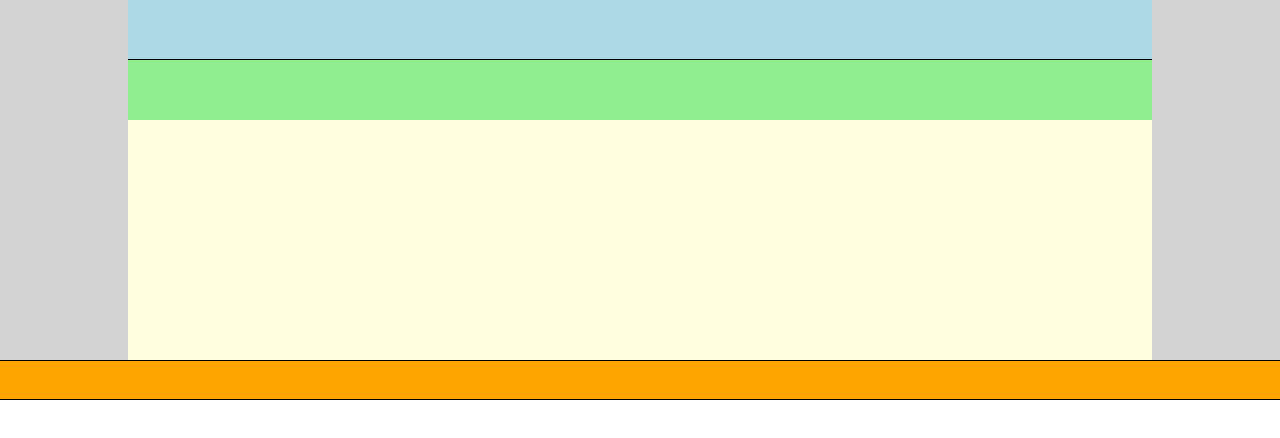
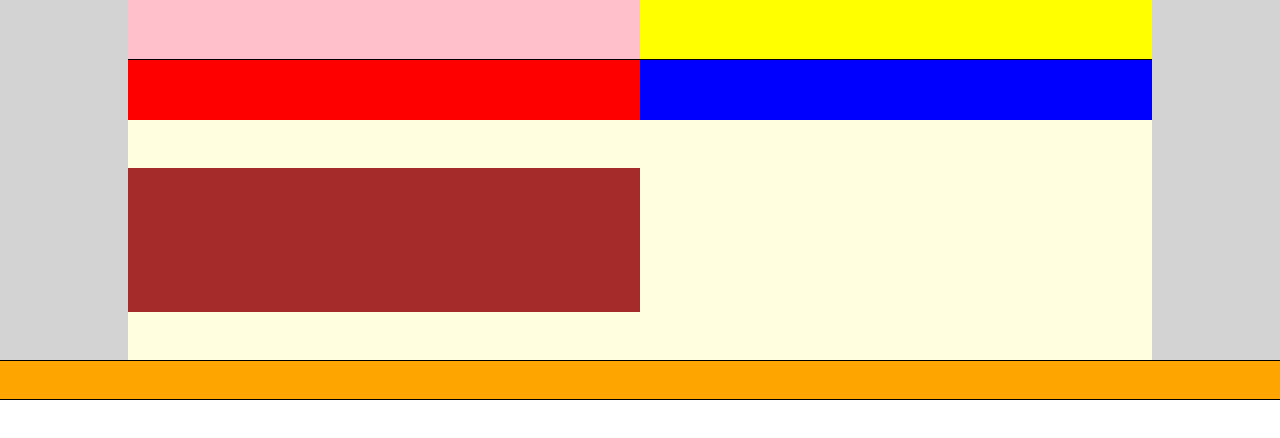
Before and after one commit to Emanuele-Cannone/htmlcss-hubspot, a plain HTML site: page index.html in a window 1280 px wide. Drawn offline with Linux system fonts and the light colour scheme.

Commit message:
position description in jumbotron

```diff
--- a/css/style.css
+++ b/css/style.css
@@ -16,8 +16,23 @@ header{
   height: 100%;
   background-color: lightgrey;
   margin: auto;
+}
 
+.clearfix::after{
+  content: '';
+  display: table;
+  clear: both;
 }
+
+.float-left{
+  float: left;
+}
+
+.float-right{
+  float: right;
+}
+
+
 
 .header-top{
   height: 15%;
@@ -25,14 +40,47 @@ header{
   border-bottom: 1px solid black;
 }
 
+header .container{
+  height: 100%;
+  width: 50%;
+}
+
+header .container#topsx{
+  background-color: pink;
+}
+
+header .container#topdx{
+  background-color: yellow;
+}
+
+
 .header-bottom{
   height: 15%;
   background-color: lightgreen;
 }
 
+header .container#bottomsx{
+  background-color: red;
+}
+
+header .container#bottomdx{
+  background-color: blue;
+}
+
 .jumbotron{
   height: 60%;
   background-color: lightyellow;
+  position: relative;
+}
+
+.jumbotron .description{
+  height: 60%;
+  width: 50%;
+  background-color: brown;
+  position: absolute;
+  top: 50%;
+  left: 0;
+  transform: translateY(-50%);
 }
 
 .avanzo{
--- a/index.html
+++ b/index.html
@@ -15,21 +15,30 @@
 
         !!!!!IMPORTANTE!!!! -->
 
-          <div class="header-top width80">
+          <div class="header-top width80 clearfix">
 
-            <div class="content-sx">
+            <div class="container float-left" id="topsx">
 
             </div>
-            <div class="content-dx">
+            <div class="container dx float-right" id="topdx">
 
             </div>
           </div>
         <!-- inserisci la parte che rimane fissa con i collegamenti ed i finti bottoni   -->
 
-          <div class="header-bottom width80">
+          <div class="header-bottom width80 clearfix">
+            <div class="container float-left" id="bottomsx">
+
+            </div>
+            <div class="container dx float-right" id="bottomdx">
+
+            </div>
             <!-- inserisci la parte con il logo ed il nav -->
           </div>
           <div class="jumbotron width80">
+            <div class="description">
+
+            </div>
 
           </div>
           <div class="avanzo">
```
